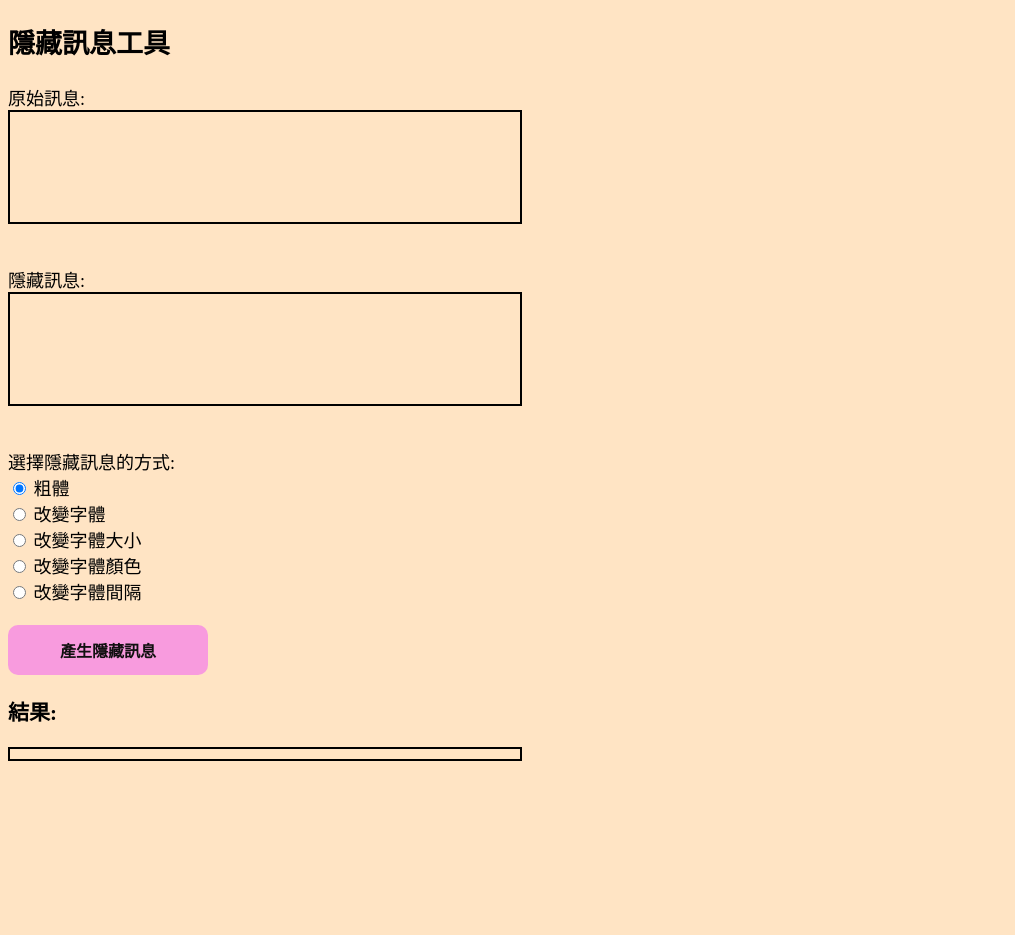
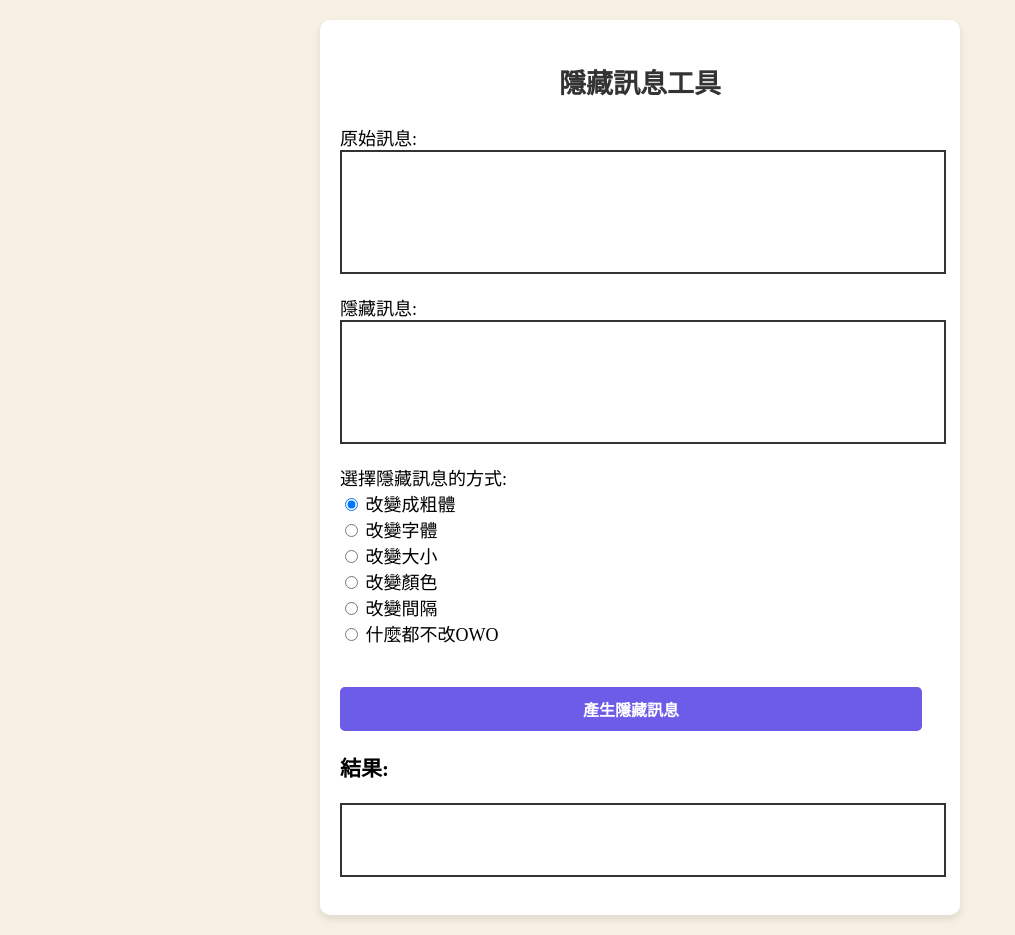
Before and after one commit to Ericchenbang/Design-Cryptography, a plain HTML site: page sendMessage/index.html in a window 1280 px wide. Shown: the whole page, without its empty margins (0-1015 px from the left). Before the commit the page ends 800 px from the top, so only its background shows below. Drawn offline with Linux system fonts and the light colour scheme.

Commit message:
Create new options- no hidden message

```diff
--- a/receiveMessage/script.js
+++ b/receiveMessage/script.js
@@ -16,7 +16,9 @@ function extractHiddenMessage() {
                 styleType = 'color: rgb(25, 25, 48);';
             } else if(lastChar === '\'') {
                 styleType = 'margin: 0.1px;';
-            } else {
+            } else if(lastChar === '^') {
+                hiddenMessage = receivedText.slice(0, receivedText.length - 3);
+            }else {
                 hiddenMessage = "There is no hidden Message!";
             }
 
--- a/receiveMessage/style.css
+++ b/receiveMessage/style.css
@@ -1,37 +1,59 @@
 body {
-            background-color: bisque;
+    background-color: #f7f1e3;
+    font-family: 'Times New Roman', Times, serif;
     font-size: 18px;
-            font-family: 'Times New Roman', Times, serif;
+    margin: 0;
+    padding: 20px;
+}
 
+.container {
+    max-width: 600px;
+    margin: 0 auto;
+    background-color: white;
+    padding: 20px;
+    box-shadow: 0 4px 8px rgba(0, 0, 0, 0.1);
+    border-radius: 10px;
+}
+
+h2 {
+    text-align: center;
+    color: #333;
+}
+
+.section {
+    margin-bottom: 20px;
 }
 
 #receivedText {
-            border: 2.5px solid black;
+    border: 2px solid #333;
     padding: 10px;
-            width: 500px;
+    width: 97%;
     height: 100px;
     resize: vertical;
+    font-family: inherit;
+}
+
+#hiddenMessage {
+    border: 2px solid #333;
+    padding: 10px;
+    width: 97%;
+    min-height: 50px;
+    margin-top: 10px;
 }
 
 #transformer {
-            width: 200px;
-            height: 50px;
-            border:0;
-            background-color:#f89bde;
-            color:#111010;
-            border-radius:10px;
-            font-weight: bolder;
+    width: 100%;
+    padding: 10px;
+    background-color: #6c5ce7;
+    color: #fff;
+    border: none;
+    border-radius: 5px;
     font-size: 16px;
-            font-stretch: expanded;
+    font-weight: bold;
+    transition: background-color 0.3s ease;
 }
+
 #transformer:hover {
-            background-color: rgb(142, 183, 241);
+    background-color: #a29bfe;
     cursor: pointer;
 }
-
-        #hiddenMessage{
-            border: 2px solid black;
-            padding: 5px;
-            width: 500px;
-            height: auto;
-        }
--- a/sendMessage/index.html
+++ b/sendMessage/index.html
@@ -7,25 +7,37 @@
     <link rel="stylesheet" href="style.css">
 </head>
 <body>
+    <div class="container">
         <h2>隱藏訊息工具</h2>
 
+        <div class="section">
             <label for="originalText">原始訊息:</label><br>
-    <div id="originalText" contenteditable="true"></div><br><br>
+            <div id="originalText" contenteditable="true"></div>
+        </div>
 
+        <div class="section">
             <label for="hiddenMessage">隱藏訊息:</label><br>
-    <div id="hiddenMessage" contenteditable="true"></div><br><br>
+            <div id="hiddenMessage" contenteditable="true"></div>
+        </div>
 
+        <div class="section">
             <label for="hideOption">選擇隱藏訊息的方式:</label><br>
-    <input type="radio" id="boldOption" name="hideOption" value="bold" checked> 粗體<br>
+            <input type="radio" id="boldOption" name="hideOption" value="bold" checked> 改變成粗體<br>
             <input type="radio" id="fontOption" name="hideOption" value="font"> 改變字體<br>
-    <input type="radio" id="sizeOption" name="hideOption" value="size"> 改變字體大小<br>
-    <input type="radio" id="colorOption" name="hideOption" value="color"> 改變字體顏色<br>
-    <input type="radio" id="marginOption" name="hideOption" value="margin"> 改變字體間隔<br><br>
+            <input type="radio" id="sizeOption" name="hideOption" value="size"> 改變大小<br>
+            <input type="radio" id="colorOption" name="hideOption" value="color"> 改變顏色<br>
+            <input type="radio" id="marginOption" name="hideOption" value="margin"> 改變間隔<br>
+            <input type="radio" id="nothingOption" name="hideOption" value="nothing"> 什麼都不改OWO<br><br>
+        </div>
 
+        <div class="section">
             <button id="transformer" onclick="generateHiddenMessage()">產生隱藏訊息</button>
+        </div>
 
         <h3>結果:</h3>
         <p id="result"></p>
+    </div>
+
     <script src="script.js"></script>
 </body>
 </html>
--- a/sendMessage/script.js
+++ b/sendMessage/script.js
@@ -23,6 +23,9 @@ function generateHiddenMessage() {
                 spanClass = 'colorChange';
             } else if (hideOption === 'margin') {
                 spanClass = 'marginChange';
+            } else if (hideOption === 'nothing') {
+                resultHTML = originalText;
+                break;
             }
 
             resultHTML += `<span class="${spanClass}">${currentChar}</span>`;
@@ -42,6 +45,8 @@ function generateHiddenMessage() {
         resultHTML += '_';
     } else if (hideOption === 'margin') {
         resultHTML += '\'';
+    } else if (hideOption === 'nothing') {
+        resultHTML += ' ^ ^';
     }
 
     document.getElementById('result').innerHTML = resultHTML;
--- a/sendMessage/style.css
+++ b/sendMessage/style.css
@@ -1,65 +1,85 @@
 body {
-    background-color: bisque;
+    background-color: #f7f1e3;
+    font-family: 'Times New Roman', Times, serif;
     font-size: 18px;
-    font-family: 'Times New Roman', Times, serif;
+    margin: 0;
+    padding: 20px;
 }
+
+.container {
+    max-width: 600px;
+    margin: 0 auto;
+    background-color: white;
+    padding: 20px;
+    box-shadow: 0 4px 8px rgba(0, 0, 0, 0.1);
+    border-radius: 10px;
+}
+
+h2 {
+    text-align: center;
+    color: #333;
+}
+
+.section {
+    width: 97%;
+    margin-bottom: 20px;
+}
+
+#originalText, #hiddenMessage {
+    border: 2px solid #333;
+    padding: 10px;
+    width: 100%;
+    height: 100px;
+    resize: vertical;
+    font-family: inherit;
+}
+
+#result {
+    border: 2px solid #333;
+    padding: 10px;
+    width: 97%;
+    min-height: 50px;
+    margin-top: 10px;
+}
+
+#transformer {
+    width: 100%;
+    padding: 10px;
+    background-color: #6c5ce7;
+    color: #fff;
+    border: none;
+    border-radius: 5px;
+    font-size: 16px;
+    font-weight: bold;
+    transition: background-color 0.3s ease;
+}
+
+#transformer:hover {
+    background-color: #a29bfe;
+    cursor: pointer;
+}
+
 
 .boldChange {
     font-weight: bold;
 }
+
 .fontChange {
     font-family: Arial, Helvetica, sans-serif;
 }
+
 .sizeChange {
     font-size: 17.5px;
 }
+
 .colorChange {
     color: rgb(25, 25, 48);
 }
+
 .marginChange {
     margin: 0.1px;
 }
 
-#originalText {
-    border: 2.5px solid black;
-    padding: 5px;
-    width: 500px;
-    height: 100px;
-    resize: vertical;
+.nothingChange {
+    font-weight:normal;
 }
-#hiddenMessage {
-    border: 2.5px solid black;
-    padding: 5px;
-    width: 500px;
-    height: 100px;
-    resize: vertical;
-}
-
-#result {
-    border: 2px solid black;
-    padding: 5px;
-    width: 500px;
-    height: auto;
-}
-
-#transformer {
-    width: 200px;
-    height: 50px;
-    border:0;
-    background-color:#f89bde;
-    color:#111010;
-    border-radius:10px;
-    font-weight: bolder;
-    font-size: 16px;
-    font-stretch: expanded;
-}
-#transformer:hover {
-    background-color: rgb(142, 183, 241);
-    cursor: pointer;
-}
-
-#copyButton {
-    font-size: 16px;
-    font-weight: bold;
-    background-color: rgb(227, 188, 166);
-}
```
Also changed, not shown: receiveMessage/index.html (+13 -7 lines). Lines whose indentation alone changed are shown as unchanged.
